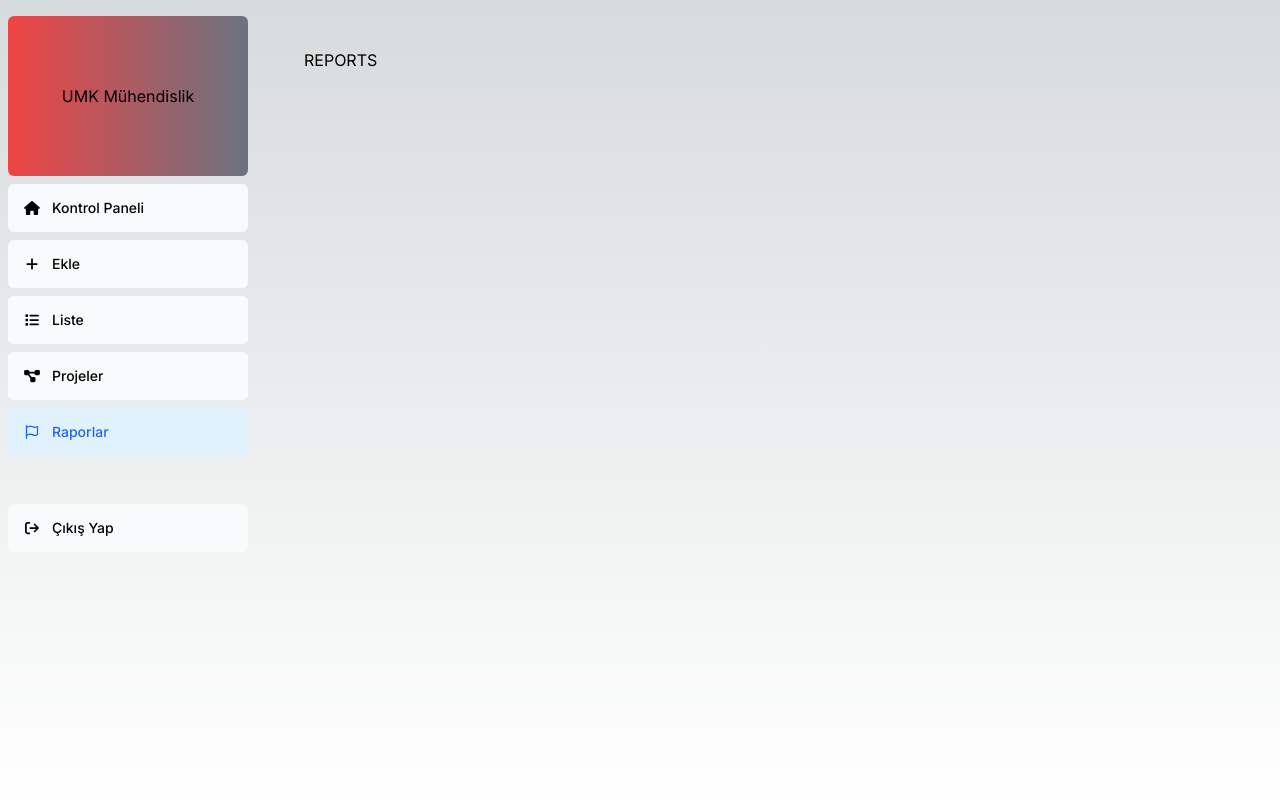
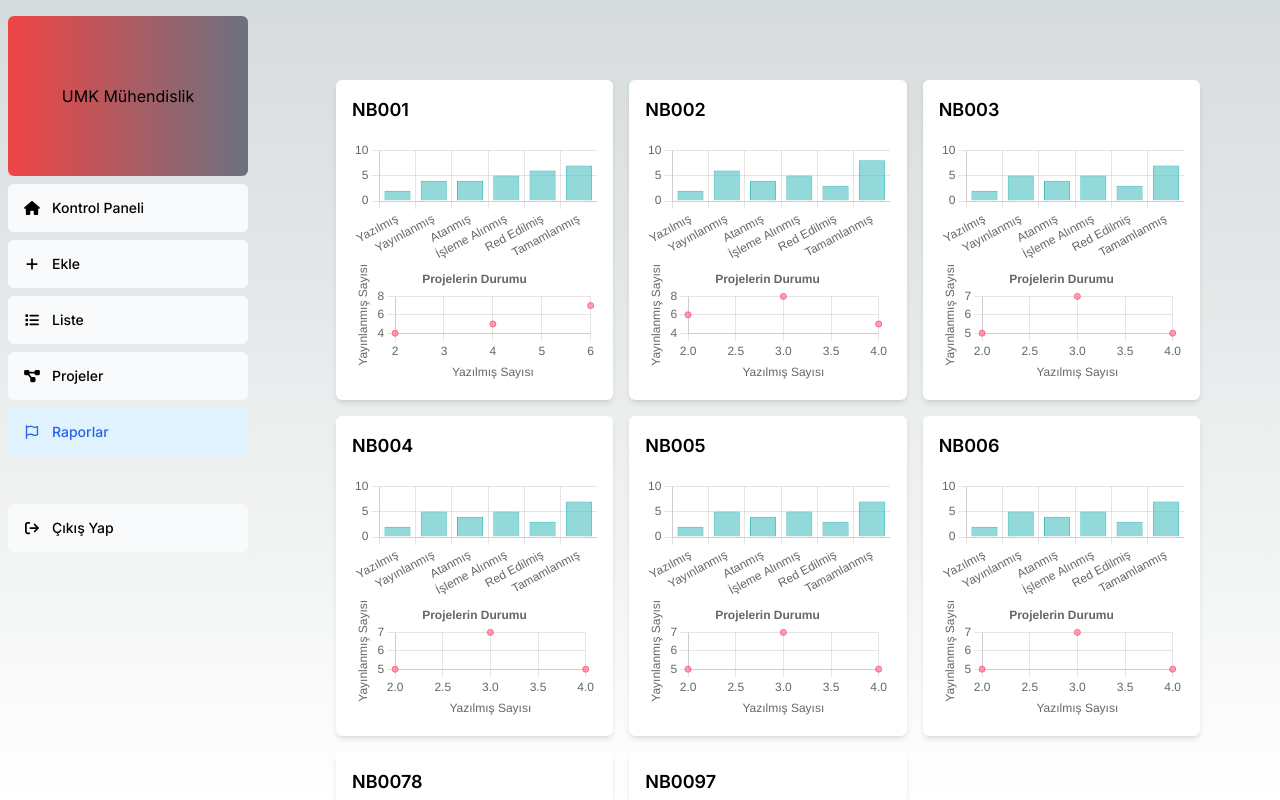
Before and after one commit to nihatyu/erp-for-ship-production, a Next.js app: page /dashboard/reports in a window 1280 px wide. Built offline with nearby package versions, Linux system fonts and the light colour scheme.

Commit message:
reports page done.

```diff
--- a/app/dashboard/reports/page.jsx
+++ b/app/dashboard/reports/page.jsx
@@ -1,3 +1,22 @@
-export default async function Page() {
-  return <div>REPORTS</div>;
-}
+"use client";
+import BarChart from "@/app/ui/reports/bar-chart";
+import { projects } from "@/app/placeholder-data";
+import ScatterChart from "@/app/ui/reports/scatter-chart";
+
+const Page = () => {
+  return (
+    <div className="grid grid-cols-1 md:grid-cols-2 lg:grid-cols-3 gap-4 p-8">
+      {projects.map((project, index) => (
+        <div key={index} className="bg-white p-4 rounded-md shadow-md">
+          <h2 className="text-lg font-semibold dark:text-black mb-4">
+            {project.projeAdi}
+          </h2>
+          <BarChart project={project} />
+          <ScatterChart project={project} />
+        </div>
+      ))}
+    </div>
+  );
+};
+
+export default Page;
--- /dev/null
+++ b/app/ui/reports/bar-chart.jsx
@@ -0,0 +1,51 @@
+import { BarElement, CategoryScale, Chart, LinearScale } from "chart.js";
+import { Bar } from "react-chartjs-2";
+Chart.register(CategoryScale);
+Chart.register(LinearScale);
+Chart.register(BarElement);
+
+const BarChart = ({ project }) => {
+  const data = {
+    labels: [
+      "Yazılmış",
+      "Yayınlanmış",
+      "Atanmış",
+      "İşleme Alınmış",
+      "Red Edilmiş",
+      "Tamamlanmış",
+    ],
+    datasets: [
+      {
+        label: project.projeAdi,
+        data: [
+          project.yazilmis,
+          project.yayinlanmis,
+          project.atanmis,
+          project.islemeAlinmis,
+          project.redEdilmis,
+          project.tamamlanmis,
+        ],
+        backgroundColor: "rgba(75,192,192,0.6)",
+        borderColor: "rgba(75,192,192,1)",
+        borderWidth: 1,
+      },
+    ],
+  };
+
+  const options = {
+    scales: {
+      x: { stacked: true },
+      y: { stacked: true },
+    },
+    plugins: {
+      datalabels: {
+        anchor: "end",
+        align: "end",
+      },
+    },
+  };
+
+  return <Bar data={data} options={options} />;
+};
+
+export default BarChart;
--- /dev/null
+++ b/app/ui/reports/scatter-chart.jsx
@@ -0,0 +1,56 @@
+import { Chart, PointElement, LinearScale, Title } from "chart.js";
+import { Scatter } from "react-chartjs-2";
+Chart.register(PointElement, LinearScale, Title);
+
+const ScatterChart = ({ project }) => {
+  const data = {
+    datasets: [
+      {
+        label: project.projeAdi,
+        data: [
+          { x: project.yazilmis, y: project.yayinlanmis },
+          { x: project.atanmis, y: project.islemeAlinmis },
+          { x: project.redEdilmis, y: project.tamamlanmis },
+        ],
+        backgroundColor: "rgba(255,99,132,0.6)",
+        borderColor: "rgba(255,99,132,1)",
+        borderWidth: 1,
+      },
+    ],
+  };
+
+  const options = {
+    scales: {
+      x: {
+        type: "linear",
+        position: "bottom",
+        title: {
+          display: true,
+          text: "Yazılmış Sayısı",
+        },
+      },
+      y: {
+        type: "linear",
+        position: "left",
+        title: {
+          display: true,
+          text: "Yayınlanmış Sayısı",
+        },
+      },
+    },
+    plugins: {
+      title: {
+        display: true,
+        text: "Projelerin Durumu",
+      },
+      legend: {
+        display: true,
+        position: "top",
+      },
+    },
+  };
+
+  return <Scatter data={data} options={options} />;
+};
+
+export default ScatterChart;
```
